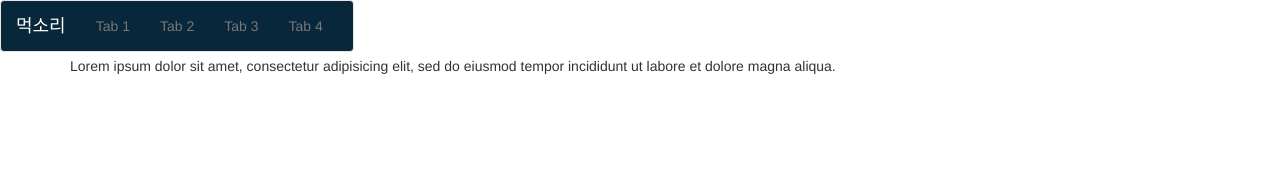
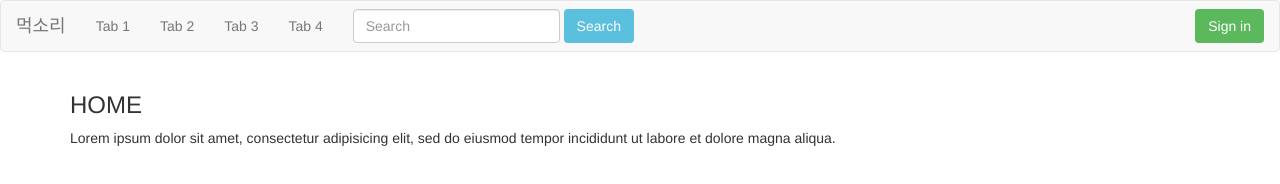
Before and after one commit to woowahan-techcamp/1team_WoowaHanzo, a plain HTML site: page Web/public/index.html in a window 1280 px wide. Drawn offline with Linux system fonts and the light colour scheme.

Commit message:
Add searchbar and login button at nav bar

```diff
--- a/Web/public/css/main.css
+++ b/Web/public/css/main.css
@@ -4,15 +4,6 @@ normal: #3498db
 lighter: #70b6e5
 success_green: #5cb85c
 */
-
-.navbar {
-  background-color: #09273a;
-  position: fixed;
-}
-
-.navbar-brand {
-  color: #FFF !important;
-}
 
 .container_box {
   width: 600px;
@@ -21,7 +12,6 @@ success_green: #5cb85c
   margin-right: auto;
   margin-top: 51px;
   font-size: 16px;
-
 }
 
 input:focus {
--- a/Web/public/index.html
+++ b/Web/public/index.html
@@ -23,6 +23,15 @@
         <li><a data-toggle="tab" href="#tab3">Tab 3</a></li>
         <li><a data-toggle="tab" href="#tab4">Tab 4</a></li>
       </ul>
+
+      <form class="navbar-form navbar-left">
+        <input class="form-control mr-sm-2" type="text" placeholder="Search">
+        <button class="btn btn-info outline" type="submit">Search</button>
+      </form>
+
+      <form class="navbar-form navbar-right">
+        <button class="btn btn-success" type="submit">Sign in</button>
+      </form>
     </div>
   </nav>
 
```
